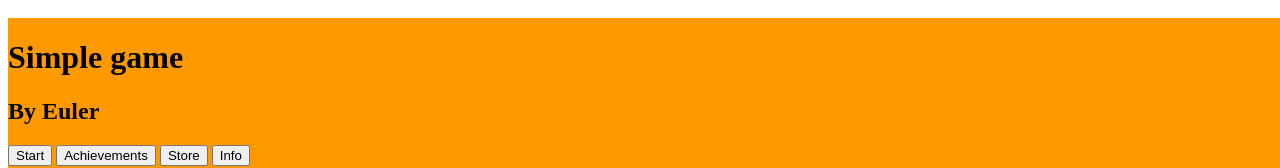
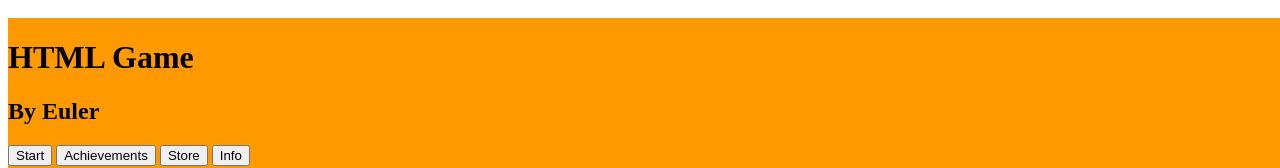
Before and after one commit to AtticusKuhn/html-game, a plain HTML site: page index.html in a window 1280 px wide. Shown: the top 168 px of the page. Drawn offline with nearby package versions, Linux system fonts and the light colour scheme.

Commit message:
Update index.html

```diff
--- a/index.html
+++ b/index.html
@@ -17,7 +17,7 @@
 		<p id="enemy">fodder</p>
 	</div>
 	<div id="title">
-		<h1>Simple game</h1>
+		<h1>HTML Game</h1>
 		<h2>By Euler</h2>
 		<button id = "startbtn">Start</button>
            <button id = "achbtn">Achievements</button>
```
